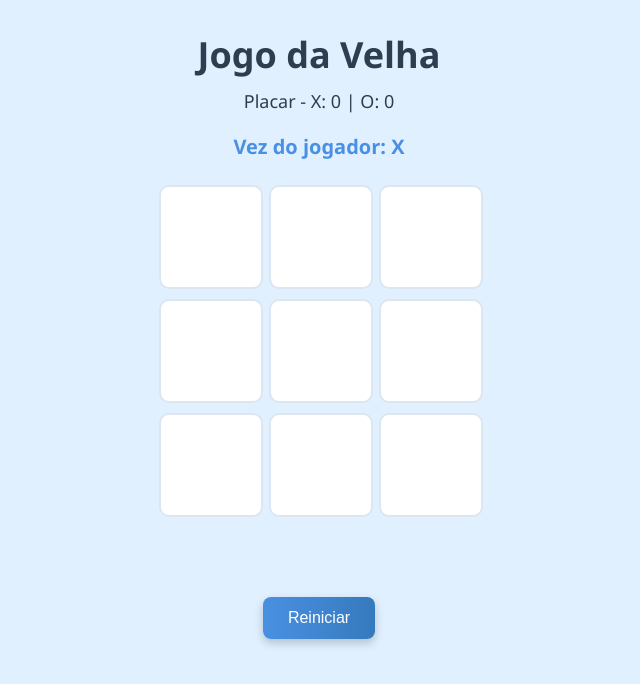
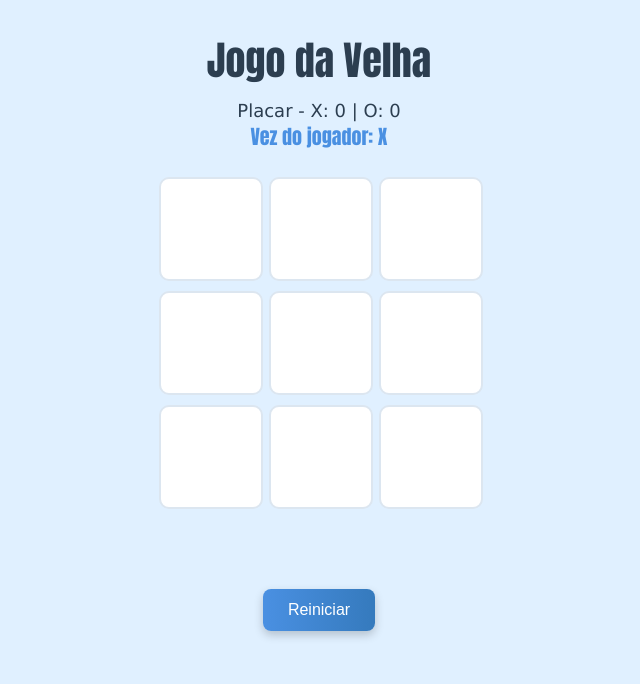
Before and after one commit to samuelmourah/meu-projeto-web2, a plain HTML site: page index.html in a window 1280 px wide. Shown: the whole page, without its empty margins (321-961 px from the left). Drawn offline with Linux system fonts and the light colour scheme.

Commit message:
Update style.css

```diff
--- a/css/style.css
+++ b/css/style.css
@@ -10,7 +10,7 @@
 
 body {
   background-color: var(--azul-claro);
-  font-family: 'Segoe UI', sans-serif;
+  font-family:impact,'Helvetica Neue', sans-serif;
   text-align: center;
   margin: 0;
   padding: 0;
@@ -18,21 +18,23 @@ body {
 
 h1 {
   color: var(--azul-escuro);
-  font-size: 36px;
+  font-size: 40px;
   margin: 30px 0 10px;
 }
 
 #placar {
   font-size: 18px;
   color: var(--azul-escuro);
-  margin-bottom: 20px;
+  margin-bottom: 0px;
+  font-family:'lucida sans', impact;
 }
 
 #vezDoJogador {
   font-size: 20px;
   margin-bottom: 25px;
   color: var(--azul-medio);
-  font-weight: bold;
+  font-weight:bl;
+  font-family: Impact, Haettenschweiler, 'Arial Narrow Bold', sans-serif;
 }
 
 .tabuleiro {
```
